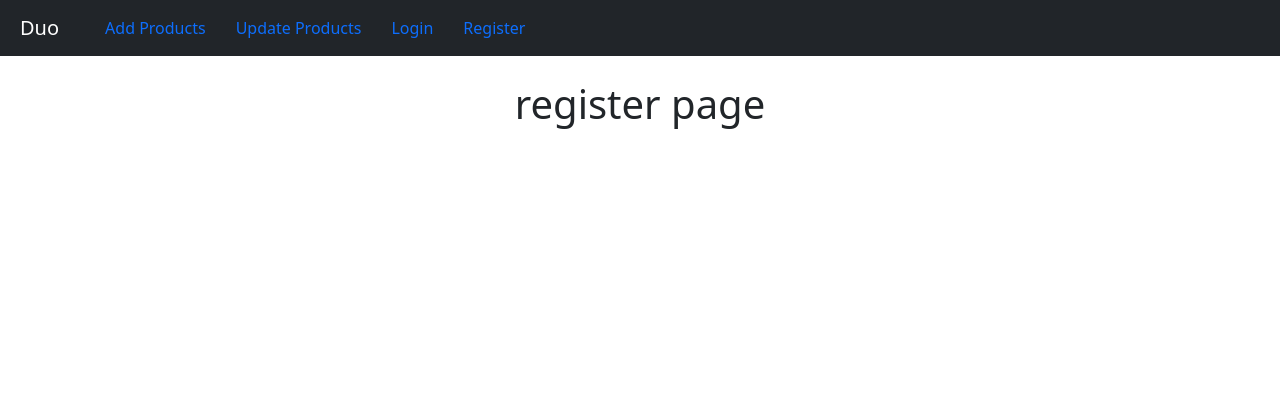
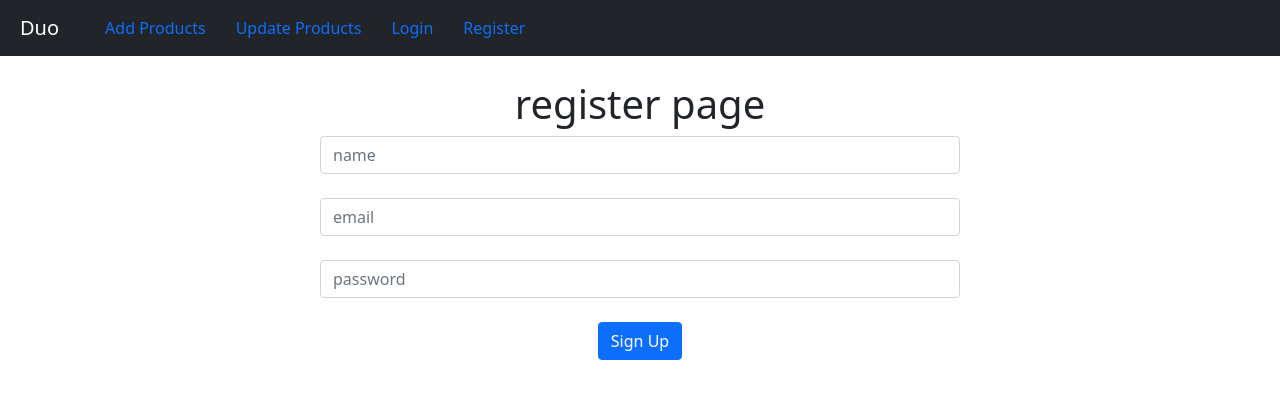
Before and after one commit to sharad9201/laravel-and-react-crud, a React (Create React App) app: page /register in a window 1280 px wide. Shown: the top 398 px of the page. Built offline with nearby package versions, Linux system fonts and the light colour scheme.

Commit message:
api fetch for signup

```diff
--- a/src/Register.js
+++ b/src/Register.js
@@ -1,6 +1,44 @@
+import React ,{useState} from 'react'
+import {useHistory} from 'react-router-dom'
+
 function Register() {
+
+    const [name,setName]=useState('')
+    const [password,setPassword]=useState('')
+    const [email,setEmail]=useState('')
+    const history= useHistory()
+
+    async function signUp(){
+        let item={name,password,email}
+
+        let result = await fetch('http://localhost:8000/api/register',{
+            method:'POST',
+            body:JSON.stringify(item),
+            headers:{
+                "Content-Type":'application/json',
+                "Accept" : 'application/json'
+
+            }
+        })
+
+        result = await result.json()
+
+        localStorage.setItem('user-info',JSON.stringify(result))
+        history.push('/add')
+        console.warn("result", result)
+        // console.warn(name,email,password)
+    }
+
     return(
-        <h1> register page</h1>
+        <div className="col-sm-6 offset-sm-3">
+            <h1> register page</h1>
+            {/* <label htmlFor="name">Name</label> */}
+            <input type="text" value={name} onChange={(e)=>setName(e.target.value)}  className="form-control" placeholder="name" /><br />
+            <input type="email" value={email} onChange={(e)=>setEmail(e.target.value)}  className="form-control" placeholder="email" /><br />
+            <input type="password" value={password} onChange={(e)=>setPassword(e.target.value)}  className="form-control" placeholder="password" /><br />
+            <button onClick={signUp} className="btn btn-primary"> Sign Up</button>
+        </div>
+
     )
 }
 
```
